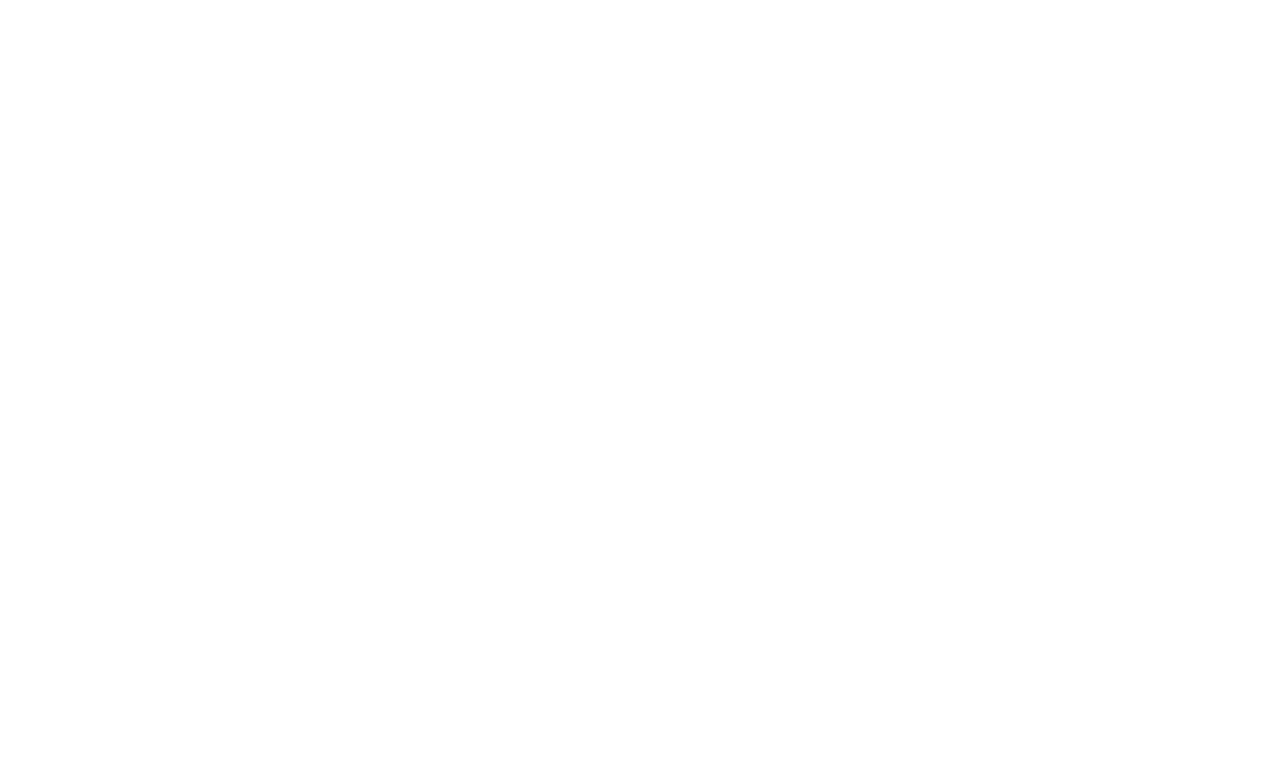
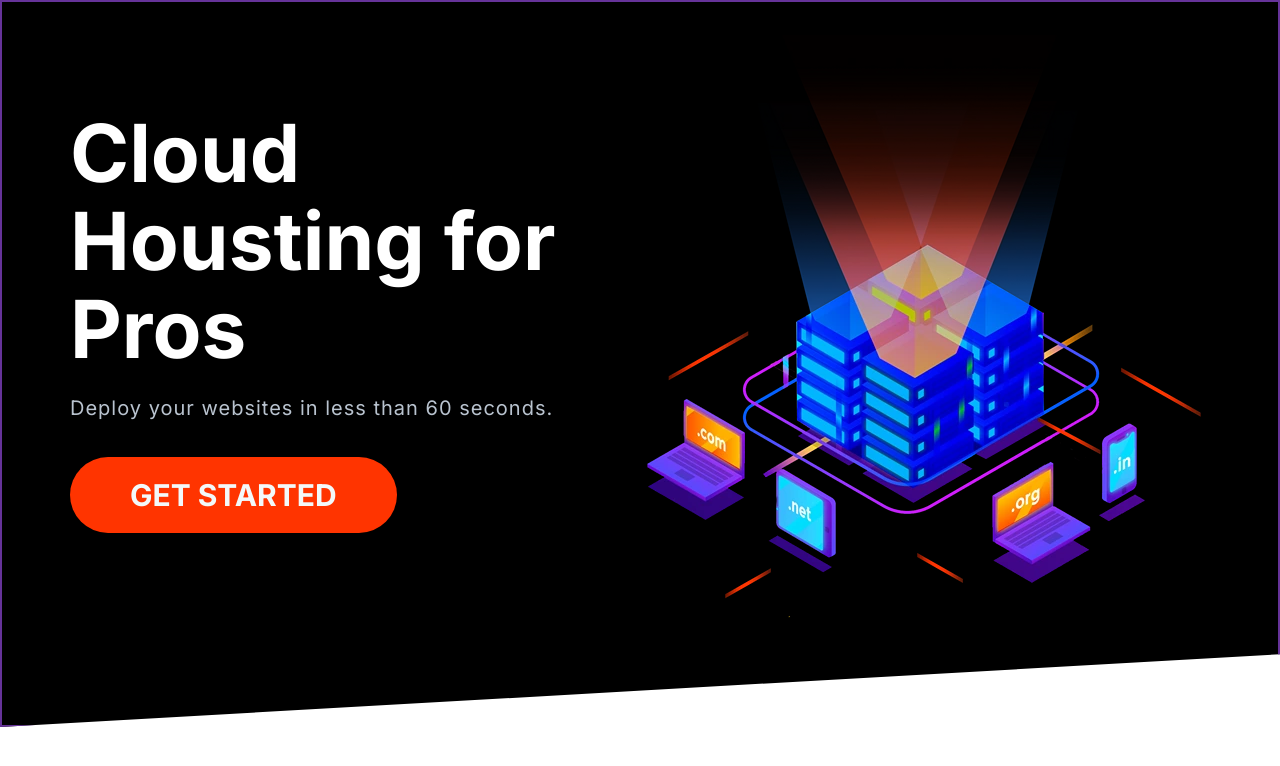
Before and after one commit to Juanmanuel1234/Juanmafy, a plain HTML site: page index.html in a window 1280 px wide. Drawn offline with Linux system fonts and the light colour scheme.

Commit message:
build hero html.

```diff
--- a/css/style.css
+++ b/css/style.css
@@ -27,6 +27,7 @@ body{
 h1,h2,h3{
     color: var(--color-headings);
     margin-bottom: 1rem;
+    line-height: 1.1;
 }
 
 h1{
@@ -677,3 +678,31 @@ a{
         border-bottom: 0;
     }
 }
+
+/* Hero */
+
+.hero{
+    clip-path: polygon(0% 0%, 100% 0%, 100% 90%, 0% 100%);
+}
+
+.hero__tagline{
+    font-size: 2rem;
+    color: #b9c3cf;
+    letter-spacing: 1px;
+    margin: 2rem 0 5rem;
+}
+
+.hero__image{
+    width: 100%;
+}
+
+@media screen and (min-width: 768px){
+    .hero{
+        padding-top: 0;
+    }
+
+    .hero__content{
+        text-align: left;
+        align-self: center;
+    }
+}
--- a/index.html
+++ b/index.html
@@ -15,6 +15,28 @@
     <link rel="stylesheet" href="/css/style.css" />
   </head>
   <body>
+    <section class="block block--dark block--skewed-left hero">
+      <div class="container grid grid--1x2">
+        <header class="block__header hero__content">
+          <h1 class="block__title">Cloud Housting for Pros</h1>
+          <p class="hero__tagline">
+            Deploy your websites in less than 60 seconds.
+          </p>
+          <a href="/" class="btn btn--accent btn--stretched">Get Started</a>
+        </header>
+        <picture>
+          <source
+            type="image/webp"
+            srcset="images/banner.webp 1x, images/banner@2x.webp"
+          />
+          <source
+            type="image/png"
+            srcset="images/banner.png 1x, images/banner@2x.png"
+          />
+          <img class="hero__image" src="/Images/banner.png" alt="" />
+        </picture>
+      </div>
+    </section>
     <script src="js/main.js"></script>
   </body>
 </html>
```
Also changed, not shown: components/hero.html (added, +20 -0 lines), Images/banner.png (added), Images/banner.webp (added), Images/banner@2x.png (added), Images/banner@2x.webp (added).
